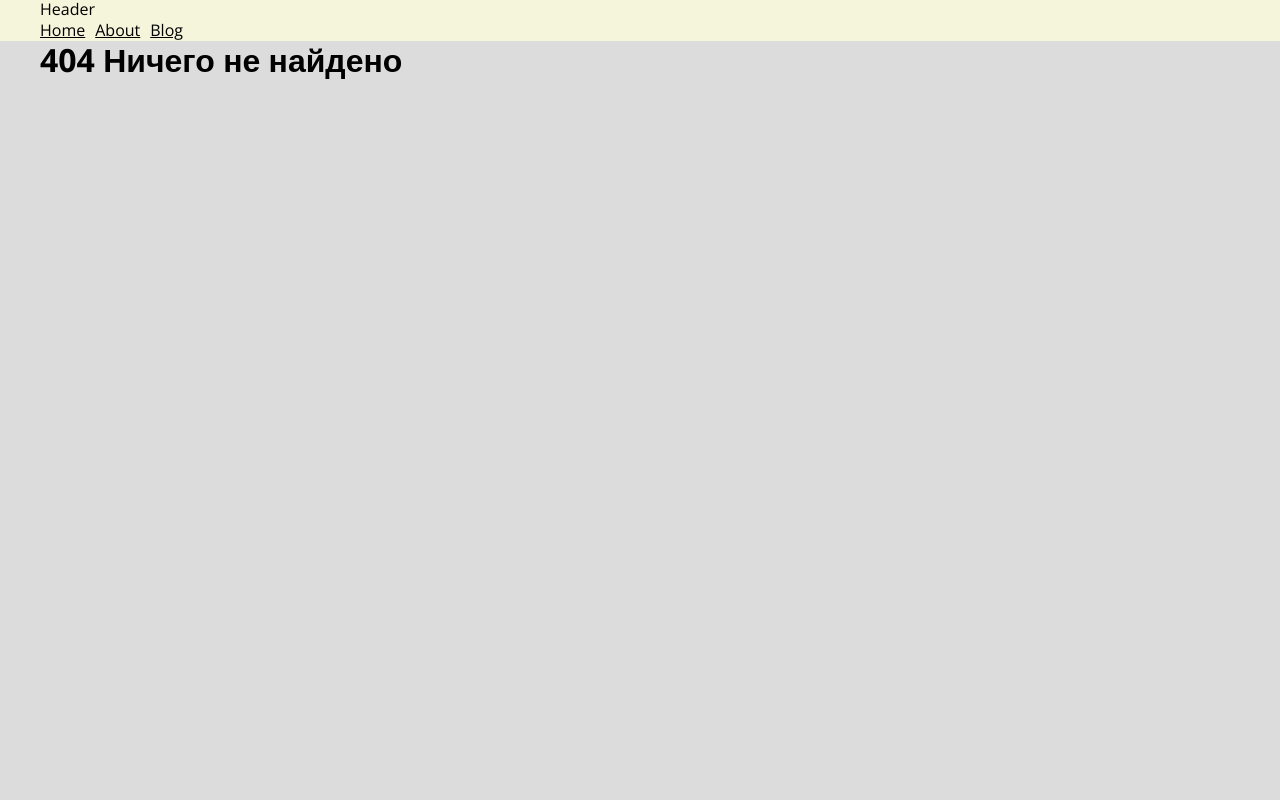
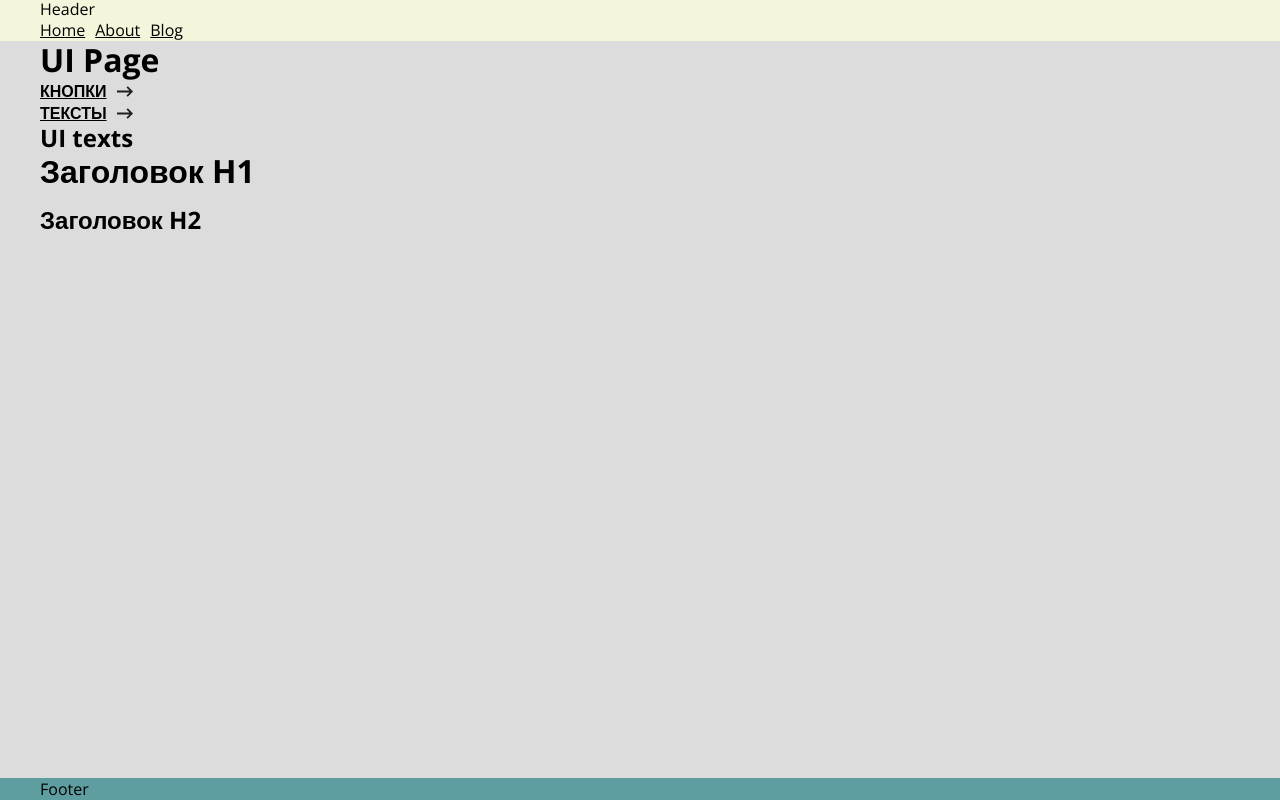
Before and after one commit to Andryuha-Nikolaev/components-library, a Next.js app: page /ui/texts in a window 1280 px wide. Before the commit this address had no page. Built offline with nearby package versions, Linux system fonts and the light colour scheme.

Commit message:
#add #frontend - text component

```diff
--- /dev/null
+++ b/src/app/(main)/ui/texts/page.tsx
@@ -0,0 +1,10 @@
+import UiTextsBlock from "@/components/UiTextsBlock/UiTextsBlock"
+
+export default function UiTextsPage() {
+  return (
+    <>
+      <h2>UI texts</h2>
+      <UiTextsBlock />
+    </>
+  )
+}
--- a/src/components/Header/Header.tsx
+++ b/src/components/Header/Header.tsx
@@ -11,8 +11,6 @@ const navLinks = [
 ]
 
 const Header = () => {
-  console.log("aaaaaaaaaaaaaaa")
-
   return (
     <header className={classNames(s["header"])}>
       <Container>
--- a/src/components/UiButtonsBlock/UiButtonsBlock.tsx
+++ b/src/components/UiButtonsBlock/UiButtonsBlock.tsx
@@ -8,7 +8,9 @@ const UiButtonsBlock = () => {
   return (
     <div className={s["block"]}>
       <RootButton textTransform="uppercase">Кнопка вариант 1</RootButton>
-      <RootButton styleVariant="2">Кнопка вариант 2</RootButton>
+      <RootButton className={s["btn"]} styleVariant="2">
+        Кнопка вариант 2
+      </RootButton>
       <RootButton buttonPosition="right">Кнопка позиция право</RootButton>
       <RootButton buttonPosition="left" styleVariant="2">
         Кнопка позиция лево
--- a/next.config.js
+++ b/src/components/UiTextsBlock/UiTextsBlock.module.scss
@@ -1,8 +1,7 @@
-/** @type {import('next').NextConfig} */
-const nextConfig = {
-  experimental: {
-    scrollRestoration: true,
-  },
+@import "../../style/vars";
+
+.block {
+  display: flex;
+  flex-direction: column;
+  gap: 15px;
 }
-
-module.exports = nextConfig
--- /dev/null
+++ b/src/components/UiTextsBlock/UiTextsBlock.tsx
@@ -0,0 +1,16 @@
+"use client"
+
+import React from "react"
+import s from "./UiTextsBlock.module.scss"
+import RootText from "@/ui/texts/RootText/RootText"
+
+const UiTextsBlock = () => {
+  return (
+    <div className={s["block"]}>
+      <RootText tag="h1">Заголовок H1</RootText>
+      <RootText tag="h2">Заголовок H2</RootText>
+    </div>
+  )
+}
+
+export default UiTextsBlock
--- a/src/ui/buttons/RootButton/RootButton.tsx
+++ b/src/ui/buttons/RootButton/RootButton.tsx
@@ -1,4 +1,4 @@
-import React from "react"
+import React, { createElement } from "react"
 import s from "./RootButton.module.scss"
 import classNames from "classnames"
 import Link from "next/link"
@@ -8,6 +8,7 @@ type RootButtonProps = {
   children: React.ReactNode
   isDisabled?: boolean
   onClick?: () => void
+  className?: string
   withArrow?: boolean
   appearance?: "button" | "link"
   styleVariant?: "1" | "2" | "3" | "4"
@@ -23,6 +24,7 @@ const RootButton = ({
   children,
   isDisabled = false,
   onClick,
+  className,
   withArrow = false,
   appearance = "button",
   styleVariant = "1",
@@ -39,7 +41,8 @@ const RootButton = ({
     s[`variant${styleVariant}`],
     appearance === "button" && s[buttonPosition],
     isDisabled && s["disabled"],
-    withArrow && s["with-arrow"]
+    withArrow && s["with-arrow"],
+    className && className
   )
 
   const styleConfig = {
@@ -91,6 +94,8 @@ const RootButton = ({
       ButtonComponent = null
   }
 
+  // return createElement(Link, nextLinkProps, children)
+
   return ButtonComponent
 }
 
--- /dev/null
+++ b/src/ui/texts/RootText/RootText.tsx
@@ -0,0 +1,28 @@
+import React from "react"
+import s from "./RootText.module.scss"
+import classNames from "classnames"
+
+type RootTextProps = {
+  tag: "h1" | "h2" | "h3" | "h4" | "p" | "span"
+  children: React.ReactNode
+}
+
+const RootText = ({ tag, children }: RootTextProps) => {
+  switch (tag) {
+    case "h1":
+      return <h1>{children}</h1>
+    //  break
+    case "h2":
+      return <h2>{children}</h2>
+    //  break
+    case "p":
+      return <p>{children}</p>
+    //  break
+    default:
+      return null
+  }
+
+  // return <div>RootText</div>
+}
+
+export default RootText
```
Also changed, not shown: src/ui/texts/RootText/RootText.module.scss (added).
